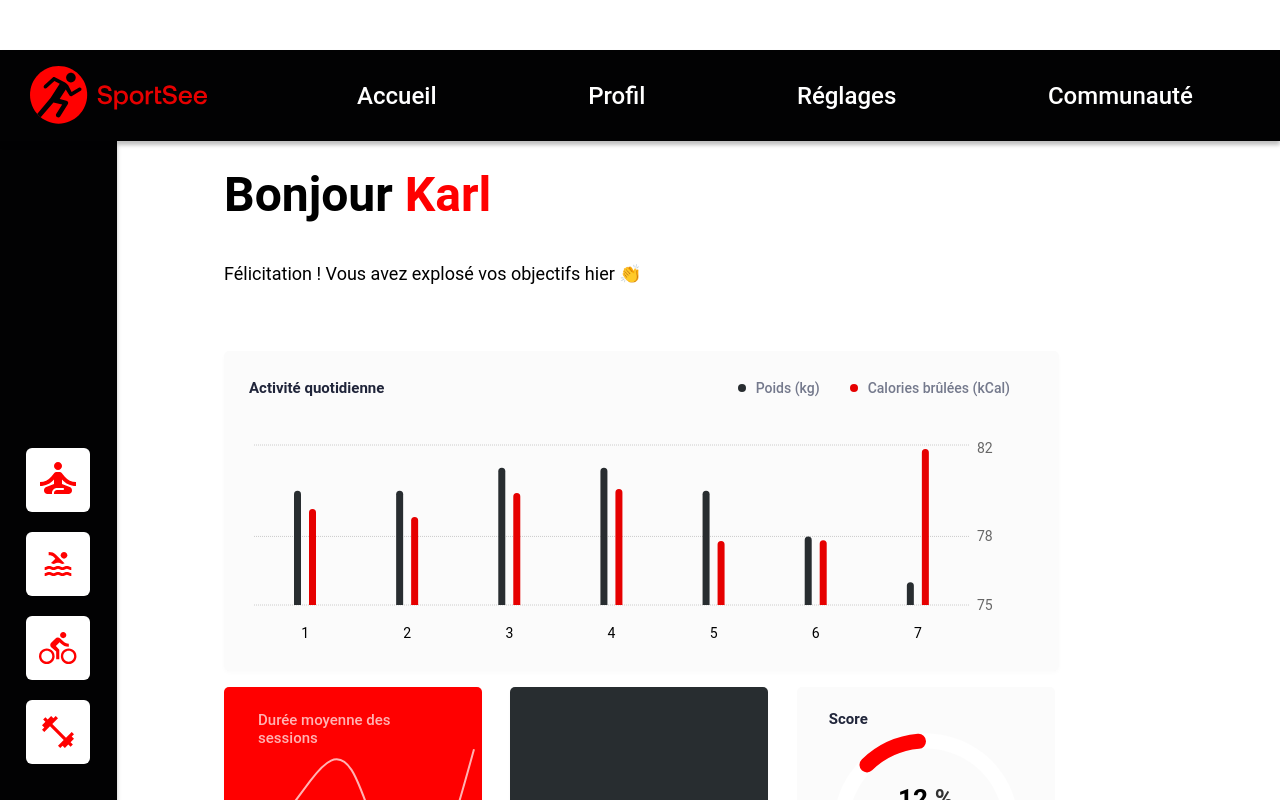
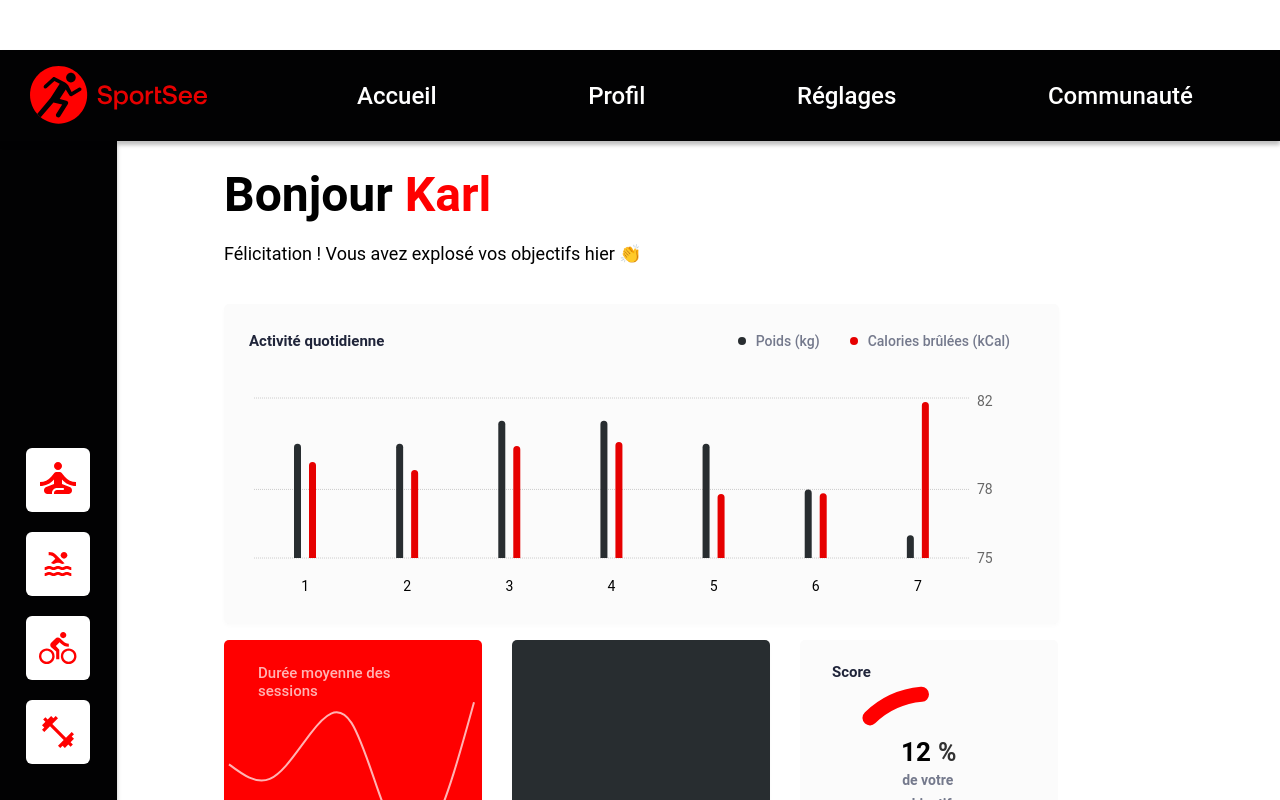
Before and after one commit to ratarby/p12_sportsee, a React (Create React App) app in the folder frontend/: page /user/12 in a window 1280 px wide. Shown: the top 800 px of the page. Built offline with nearby package versions, Linux system fonts and the light colour scheme.

Commit message:
css bug fixed

```diff
--- a/frontend/src/components/ScoreChart.js
+++ b/frontend/src/components/ScoreChart.js
@@ -24,7 +24,7 @@ export default function ScoreChart({ data }) {
             minAngle={15}
             label={{fill: 'black', fontSize: 26 , fontWeight: 600, position: 'centerBottom', dx: -13, dy: -18 }}
             // background={{ fill: '#fbfbfb' }}
-            background={{  fill: 'white' }}
+            // background={{  fill: 'white' }}
             clockWise
             dataKey="value"
             cornerRadius={10}
--- a/frontend/src/styles/userInfosStyle.js
+++ b/frontend/src/styles/userInfosStyle.js
@@ -1,15 +1,19 @@
 import styled from "styled-components";
 
 const Head = styled.header`
+  width: 100%;
+  max-width: 1126px;
   margin-bottom: 40px;
   font-weight: 400;
   font-size: 18px;
-  @media (max-width: 1280px) {
-		}
+  @media screen and (max-width: 1283px){
+    width: 835px;
+  }
+
   h1 {
     font-weight: 600;
     font-size:48px;
-    margin-bottom:40px;
+    margin-bottom:20px;
   }
 `;
 
--- a/frontend/src/styles/userStyle.js
+++ b/frontend/src/styles/userStyle.js
@@ -22,8 +22,8 @@ display: flex;
 flex-wrap: wrap;
 justify-content: space-between;
 align-items: start;
-width: 1150px;
-@media (max-width: 1280px) {
+width: 1126px;
+@media (min-width: 1284px) and (max-width: 1283px) {
   width: 67.3%;
   margin-top: 4.2rem;
 }
@@ -33,12 +33,12 @@ aside {
   justify-content: space-between;
   max-width: 835px;
   flex-direction: column;
-  height: 670px;
+  height: 600px;
   margin: auto;
   margin-left: 2rem;
   @media (max-width: 1361px) {
     display: grid;
-    grid-template-columns: 3fr 3fr 2fr;
+    grid-template-columns: 3fr 3fr 1fr;
     grid-gap: 1rem;
     height: auto;
     margin-left: -0.2rem;
@@ -54,7 +54,7 @@ const BottomChart = styled.div`
   margin-left:0;
   display: grid;
   grid-template-columns: 1fr 1fr 1fr;
-  grid-gap: 1.5rem;
+  grid-gap: 1.8rem;
   justify-content: space-between;
 `;
 
```
